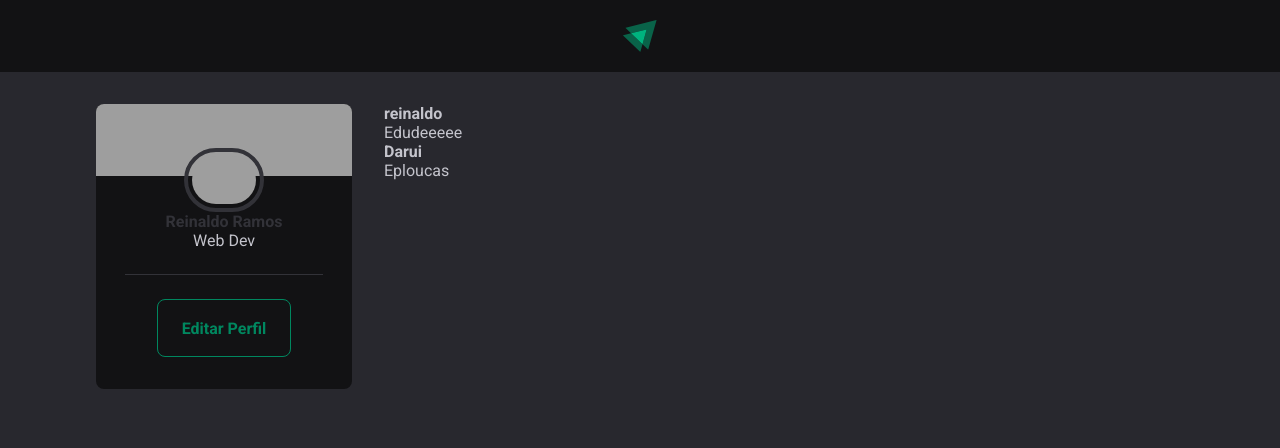
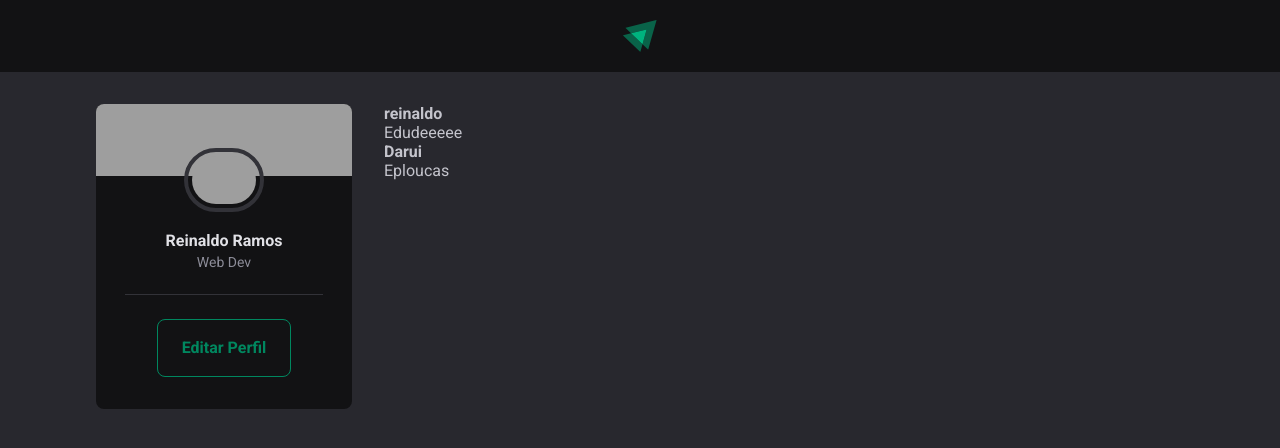
Before and after one commit to ReinaldoARamos/ignite-React, a React (Vite) app: page / in a window 1280 px wide. Shown: the top 448 px of the page. Built offline with nearby package versions, Linux system fonts and the light colour scheme; grey boxes are pictures that could not be loaded.

Commit message:
terminando de estilizar o nome e cargo

```diff
--- a/src/components/Sidebar.module.css
+++ b/src/components/Sidebar.module.css
@@ -49,5 +49,12 @@
 }
 
 .profile strong {
-    color: var(--grey-600);
+    color: var(--grey-100);
+    margin-top: 1rem;
+    line-height: 1.6;
 }
+
+.profile span{
+    font-size: 0.875rem;
+    color: var(--grey-400);
+}
```
